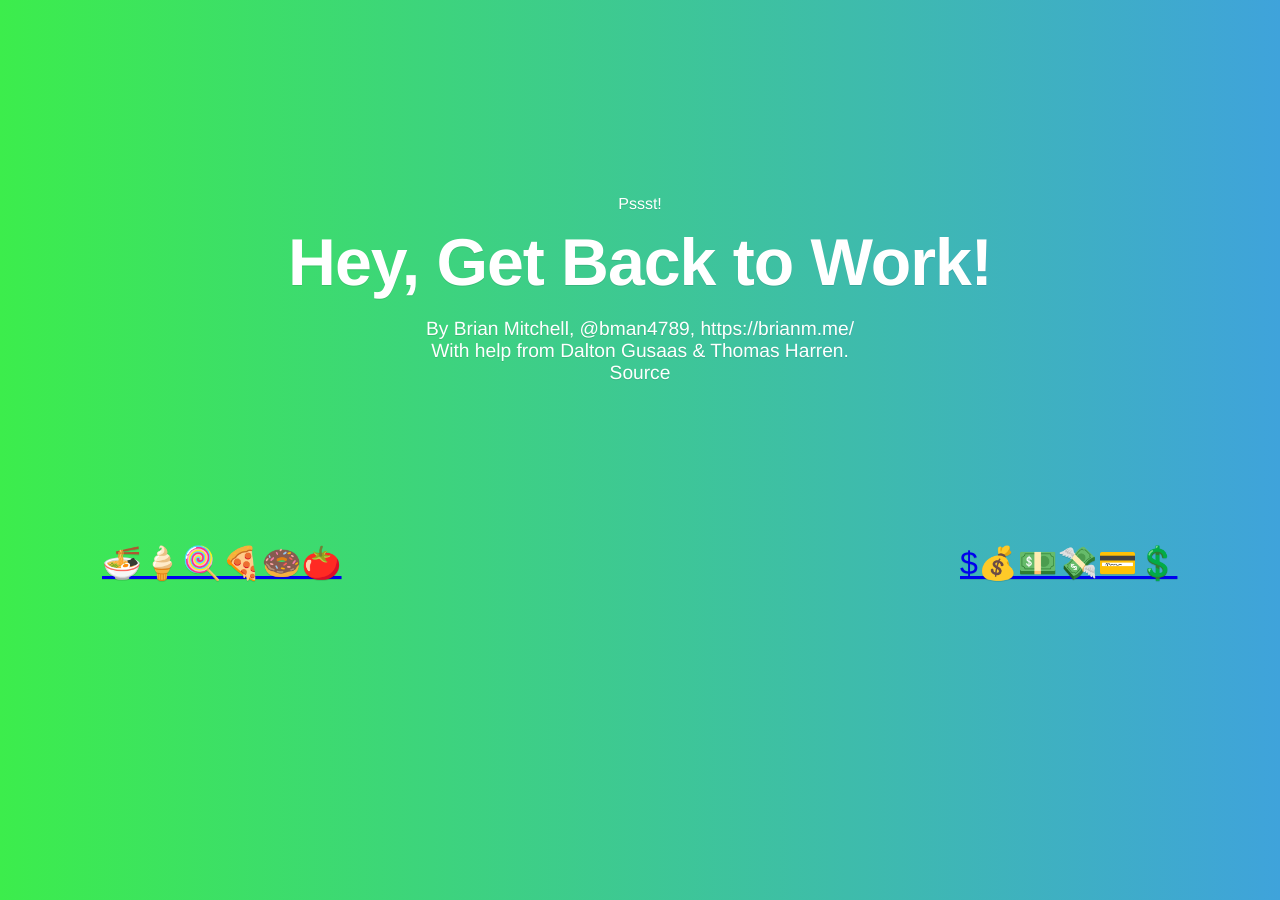
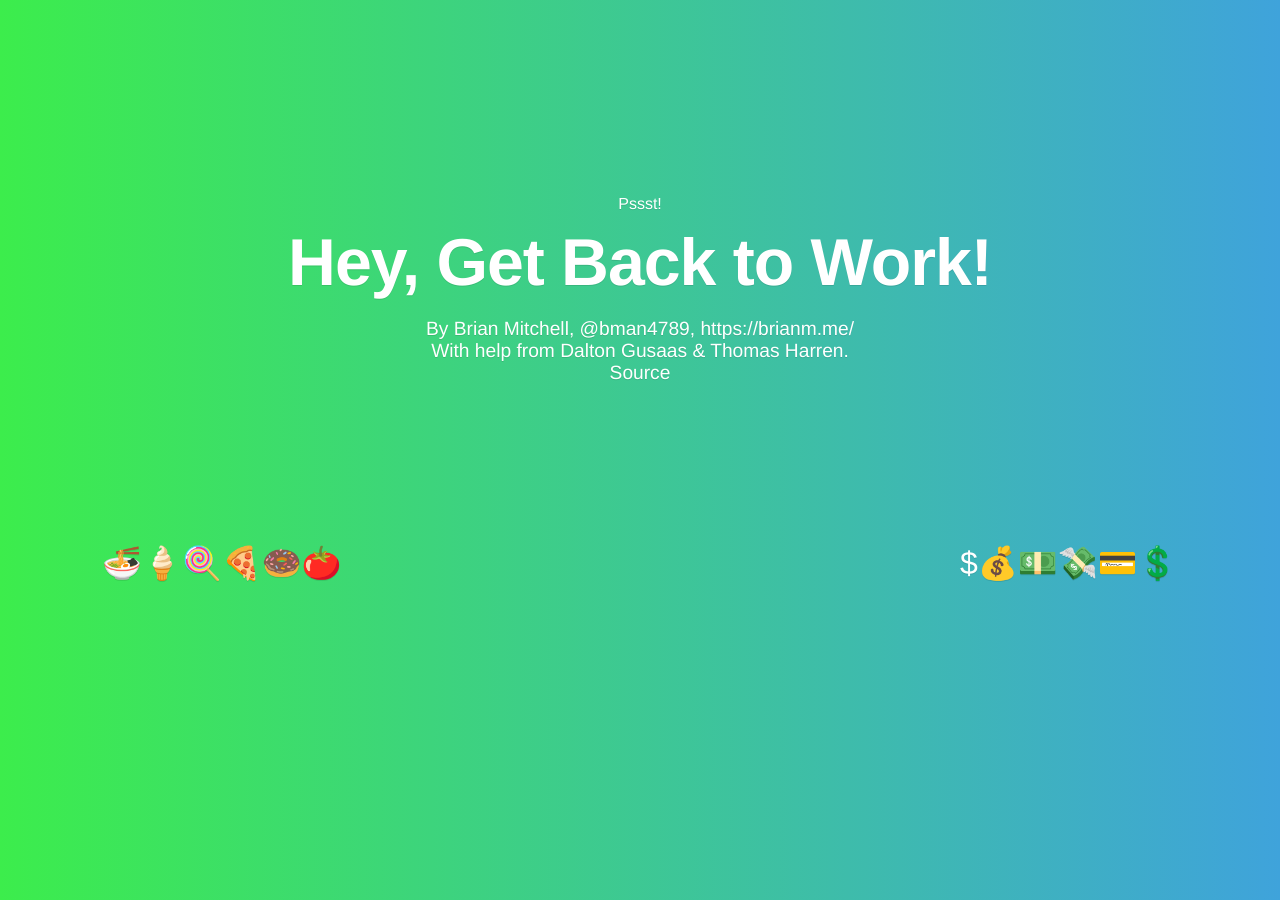
Before and after one commit to BrianMitchL/heygetbacktowork, a Jekyll site: the page built from index.html, in a window 1280 px wide. Built offline with Jekyll 4.4.1, drawn with Linux system fonts in a browser that asks for light colours; nearby versions of some CDN libraries.

Commit message:
Consolidated and refactored styling

```diff
--- a/assets/styles/style.css
+++ b/assets/styles/style.css
@@ -31,31 +31,19 @@ body {
 .main-title > p {
     font-size: 60%;
 }
-.main-title > p > a, .main-title > p > a, #bling {
-    text-decoration: none;
-    color: white;
-}
-.main-title > p > a:hover, .main-title > p > a:active, #pst:active, #pst:hover, #bling:active, #bling:hover {
-    text-decoration: underline;
-}
+
 .main-title > h1 {
     letter-spacing: -1px;
     margin: 0;
 }
 
-#top {
-    padding-top:10em;
+.main-link {
+    text-decoration: none;
+    color: white;
 }
 
-#bottom {
-    position:fixed;
-    right:0;
-    bottom:0;
-    left:0;
-}
-#bottom > img {
-    display:block;
-    margin:auto;
+.main-link:hover, .main-link:active {
+    text-decoration: underline;
 }
 
 #pst {
@@ -65,9 +53,7 @@ body {
     right: 0;
     margin-left: auto;
     margin-right: auto;
-    color: white;
     font-size: 12pt;
-    text-decoration: none;
 }
 
 #offRightEdge, #offLeftEdge {
--- a/index.html
+++ b/index.html
@@ -3,15 +3,14 @@ layout: default
 ---
 
 <div class="main-title center-text">
-    <a id="pst" class="animated infinite bounce" href="/pssst">Pssst!</a>
+    <a id="pst" class="animated infinite bounce main-link" href="/pssst">Pssst!</a>
     <h1 class="animated infinite pulse">Hey, Get Back to Work!</h1>
-    <p>By Brian Mitchell, <a href="https://twitter.com/bman4789/">@bman4789</a>, <a href="https://brianm.me/" title="brianm.me website">https://brianm.me/</a><br />
-    With help from Dalton Gusaas & Thomas Harren.<br /><a href="https://github.com/bman4789/heygetbacktowork" title="Github Repo">Source</a></p>
+    <p>By Brian Mitchell, <a class="main-link" href="https://twitter.com/bman4789/">@bman4789</a>, <a class="main-link" href="https://brianm.me/" title="brianm.me website">https://brianm.me/</a><br />
+    With help from Dalton Gusaas & Thomas Harren.<br /><a class="main-link" href="https://github.com/bman4789/heygetbacktowork" title="Github Repo">Source</a></p>
 
-    <a id="offRightEdge" class="animated rotateInUpRight" href="/it/looks/like/you/are/distracted/,/maybe/you/should/get/back/to/work!/" title="$$$$$">$💰💵💸💳💲</a>
+    <a id="offRightEdge" class="animated rotateInUpRight main-link" href="/it/looks/like/you/are/distracted/,/maybe/you/should/get/back/to/work!/" title="$$$$$">$💰💵💸💳💲</a>
 
-    <a id="offLeftEdge" class="animated rotateInUpLeft" href="/lol" title="roflcopter">🍜🍦🍭🍕🍩🍅</a>
-
+    <a id="offLeftEdge" class="animated rotateInUpLeft main-link" href="/lol" title="roflcopter">🍜🍦🍭🍕🍩🍅</a>
 </div>
 <script type="text/javascript">
     $(document).ready(function() {
```
